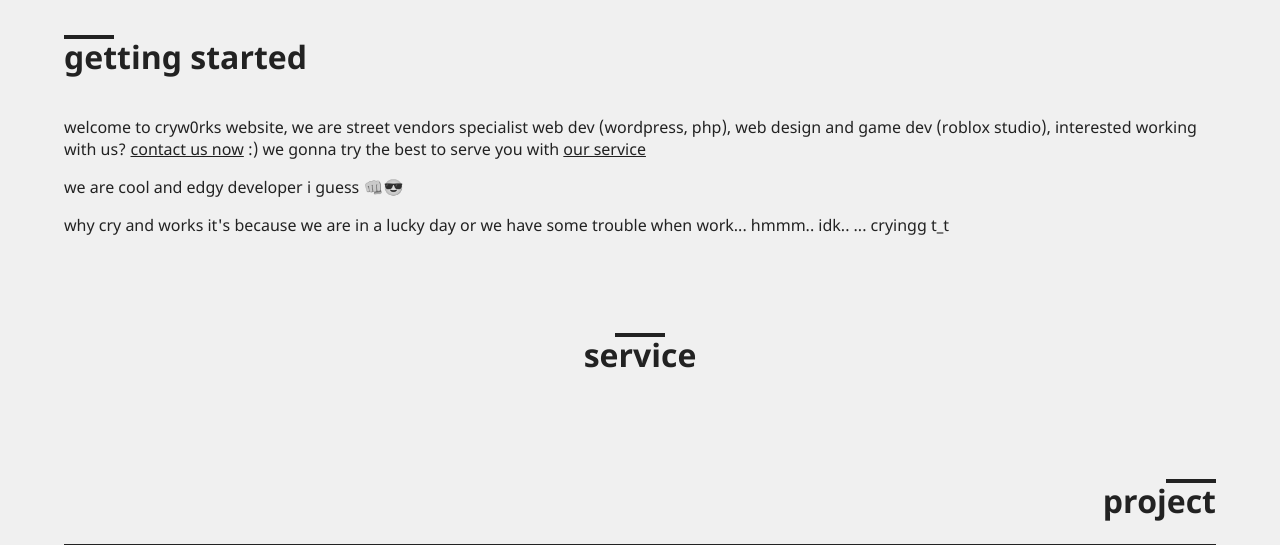
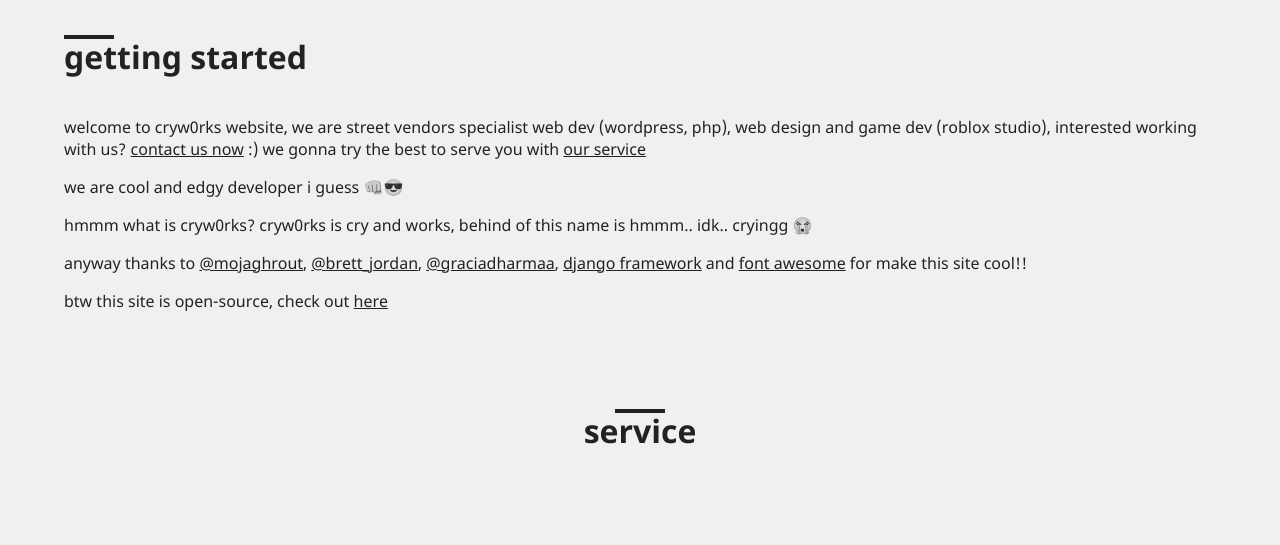
Before and after one commit to cryw0rks/index, a Django app: page / in a window 1280 px wide. Shown: the part 88-633 px from the top of the page. Run offline with Django 3.2, Linux system fonts and the light colour scheme; data that the repository does not hold is empty.

Commit message:
fix homepage content

```diff
--- a/templates/home.html
+++ b/templates/home.html
@@ -12,7 +12,9 @@
         <div class="col-12">
             <p>Welcome to cryw0rks Website, We are street vendors specialist Web Dev (Wordpress, PHP), Web Design and Game Dev (Roblox Studio), Interested working with us? <a href="/contact">Contact us now</a> :) We gonna try the best to serve you with <a href="/service">our service</a></p>
             <p>we are cool and edgy developer i guess <span class="filter-grayscale">&#128074;</span><span class="filter-grayscale">&#128526;</span></p>
-            <p>why cry and works it's because we are in a lucky day or we have some trouble when work... hmmm.. idk.. ... cryingg T_T</p>
+            <p>hmmm what is cryw0rks? cryw0rks is cry and works, behind of this name is hmmm.. idk.. cryingg <span class="filter-grayscale">&#128557;</span></p>
+            <p>anyway thanks to <a href="https://unsplash.com/photos/s9ESRUFnKDg">@mojaghrout</a>, <a href="https://unsplash.com/photos/5L0R8ZqPZHk">@brett_jordan</a>, <a href="https://unsplash.com/photos/qTlbO6mkQH0">@graciadharmaa</a>, <a href="https://www.djangoproject.com/">django framework</a> and <a href="https://fontawesome.com/">Font Awesome</a> for make this site cool!!</p>
+            <p>btw this site is open-source, check out <a href="https://github.com/cryw0rks/website">here</a></p>
         </div>
     </div>
 </div>
```
